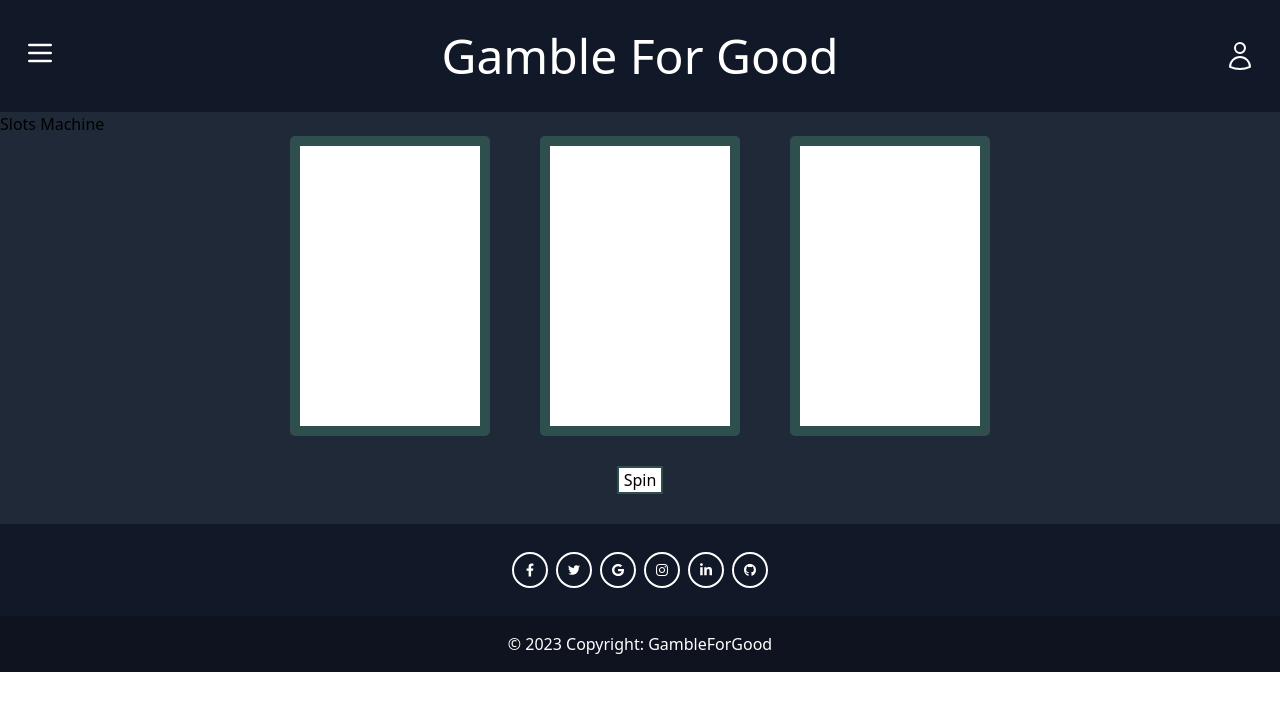
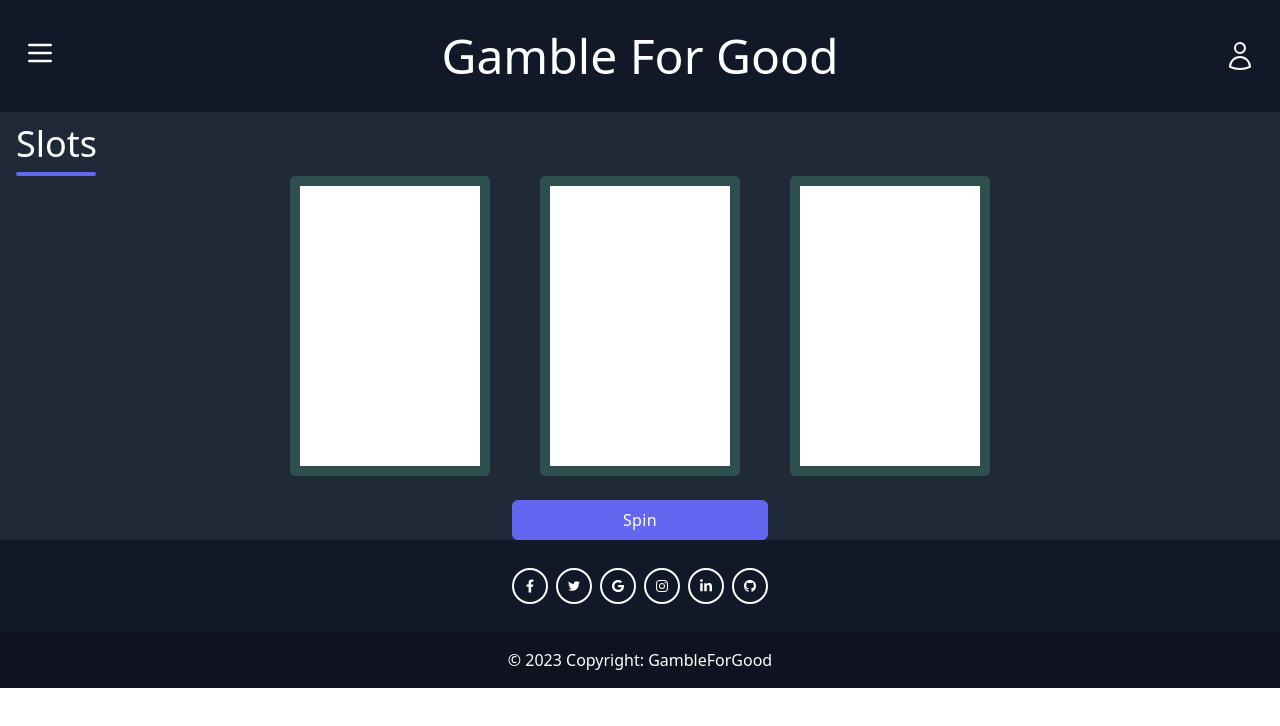
Before and after one commit to abbindustrigymnasium/fn-projekt-6, a Nuxt app in the folder GambleForGood/: page /slots in a window 1280 px wide. Shown: the top 726 px of the page. Built offline with nearby package versions, Linux system fonts and the light colour scheme.

Commit message:
fix errors and last minute css

```diff
--- a/GambleForGood/pages/signup.vue
+++ b/GambleForGood/pages/signup.vue
@@ -72,8 +72,9 @@ async function signup() {
     try {
 
       axios.post(`${endpoint}/signup`, {
+
+      password: _password.value,
       email: _email.value,
-      password: _password.value
     })
     .then(function (response) {
       console.log(response);
--- a/GambleForGood/pages/slots.vue
+++ b/GambleForGood/pages/slots.vue
@@ -1,6 +1,7 @@
 <template>
     <div class="bg-gray-800">
-        <h1>Slots Machine</h1>
+        <h1 class="sm:text-4xl text-5xl font-medium font-bold title-font mb-2 text-white ml-4 pt-3">Slots</h1>
+            <div class="h-1 w-20 bg-indigo-500 rounded ml-4"></div>
         <div class="slot-container">
             <div class="slot symbol" v-for="(slot, index) in slots" :key="index">
                 <transition name="slide" >
@@ -9,9 +10,15 @@
                 </transition>
             </div>
         </div>
-        <div class="button-container">
+        <div class="mt-6">
+                                  <button
+                                  @click="spin()" :disabled="disableSpin" class="flex w-1/5 justify-center px-4 py-2 tracking-wide text-white transition-colors duration-200 transform bg-indigo-500 rounded-md hover:bg-indigo-400 focus:outline-none focus:bg-indigo-400 focus:ring focus:ring-indigo-300 focus:ring-opacity-50 mx-auto">
+                                      {{ disableSpin ? 'Spinning...' : 'Spin' }}
+                                  </button>
+                              </div>
+        <!-- <div class="button-container">
             <button class="spin-button" @click="spin()" :disabled="disableSpin">{{ disableSpin ? 'Spinning...' : 'Spin' }}</button>
-        </div>
+        </div> -->
     </div>
 </template>
 
```
Also changed, not shown: 1 other file (tests, documents, lock files or other folders).
